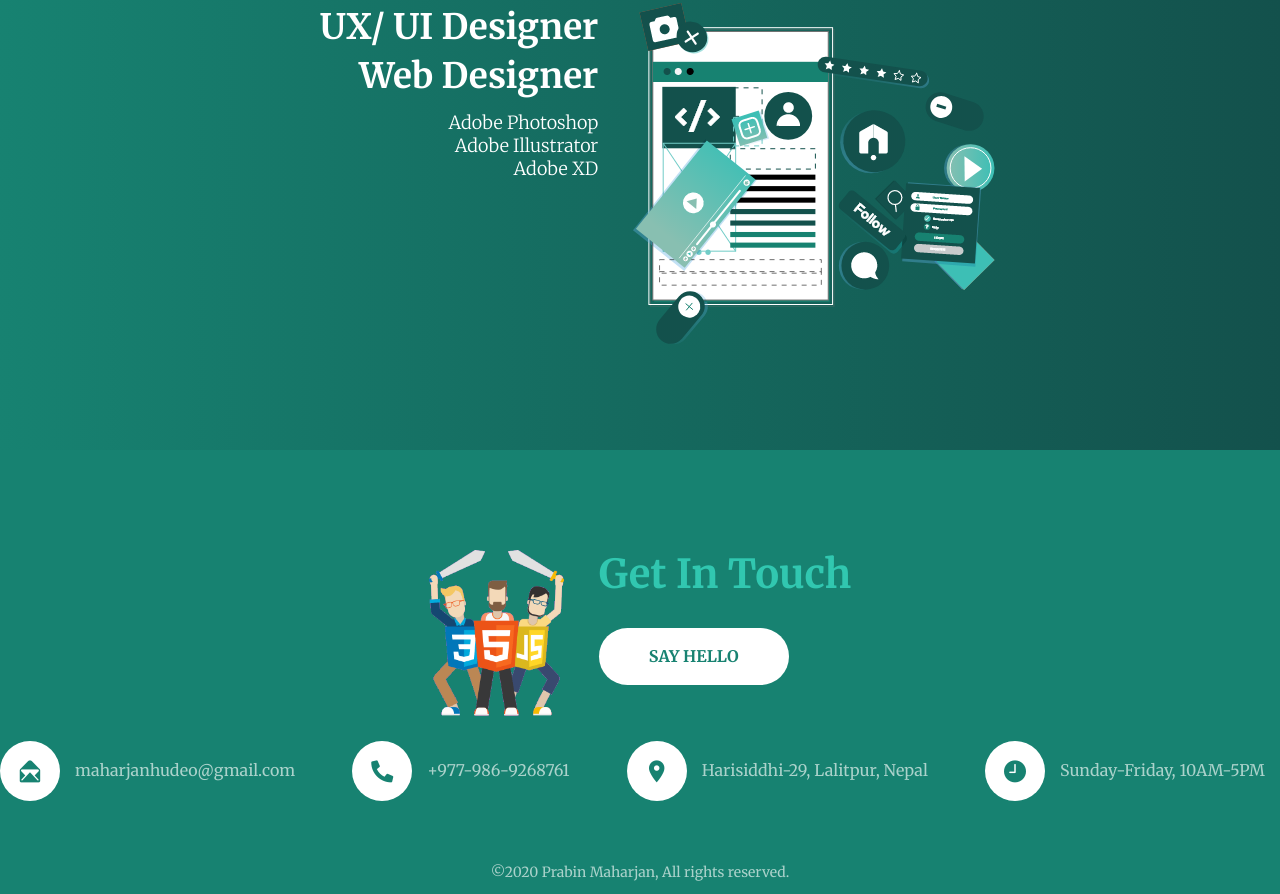
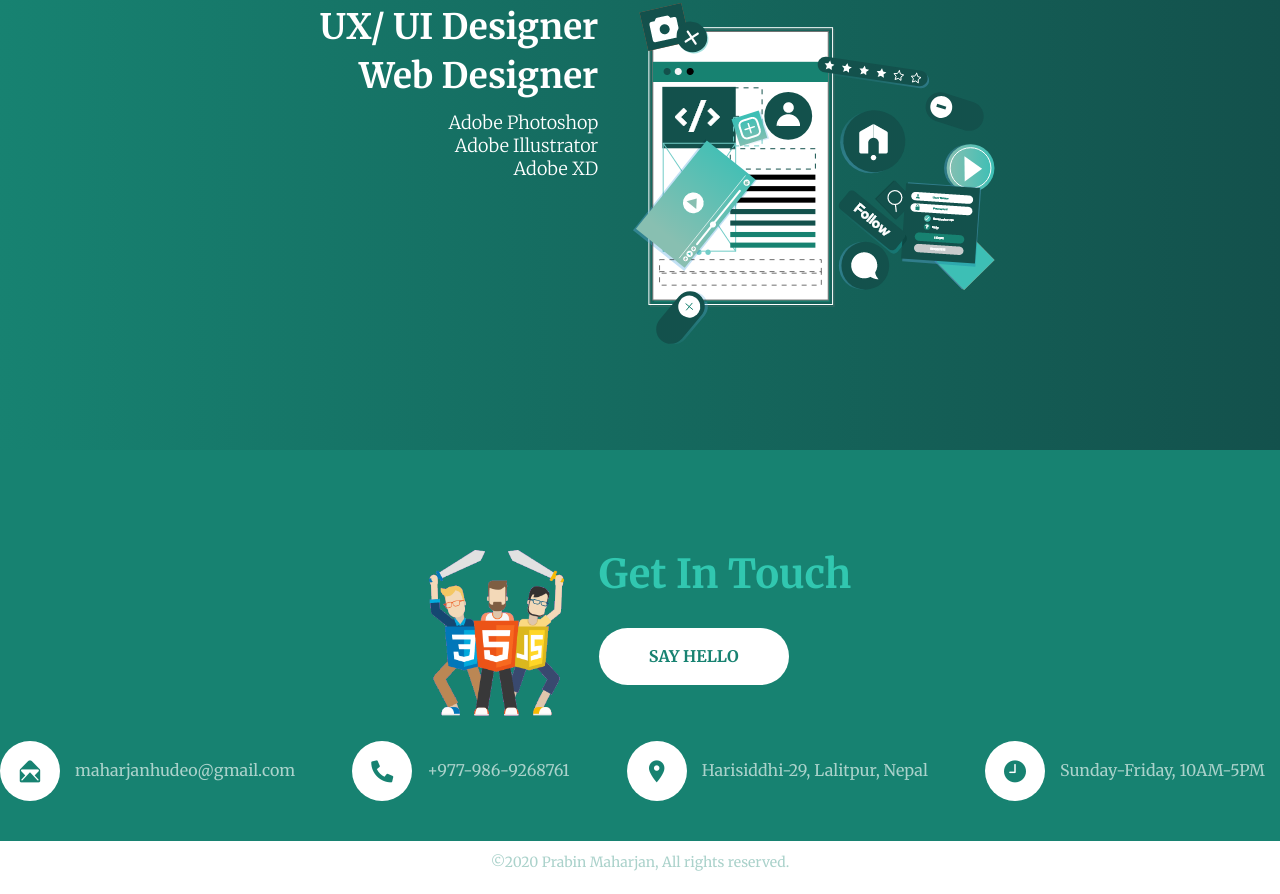
Before and after one commit to hudeopra/Portfolio, a plain HTML site: page index.html in a window 1280 px wide. Shown: the part 4611-5505 px from the top of the page. Drawn offline with Linux system fonts and the light colour scheme; files whose address does not match are found by name.

Commit message:
desktop update

```diff
--- a/index.html
+++ b/index.html
@@ -137,8 +137,7 @@
                 </div>
             </div>
         </section>
-    </main>
-    <footer>
+        <section class="contact">
             <div class="center">
                 <div class="hello">
                     <figure>
@@ -149,7 +148,7 @@
                         <a class="btn btn--animated btn--white" href="mailto: maharjanhudeo@gmail.com">Say Hello</a>
                     </div>
                 </div>
-            <div class="contact">
+                <div class="contact__details">
                     <div class="contact--info">
                         <span class="icon-mail-open"></span>
                         <p class="discription">maharjanhudeo@gmail.com</p>
@@ -167,14 +166,14 @@
                         <p class="discription">Sunday-Friday, 10AM-5PM</p>
                     </div>
                 </div>
-            <div class="copyright">
+            </div>
+        </section>
+    </main>
+    <footer class="copyright">
         <p class="discription">
             ©2020 Prabin Maharjan, All rights reserved.
         </p>
-            </div>
-        </div>
     </footer>
-
     <!-- <span class="icon-underline"></span>
     <span class="icon-behance"></span>
     <span class="icon-dribbble"></span>
--- a/sass/layout/_header.scss
+++ b/sass/layout/_header.scss
@@ -152,9 +152,6 @@ header{
         padding: 0 3.5rem;
     }
 }
-footer{
-    background-color: $secondary-color;
-}
 .hello{
     display: flex;
     justify-content: center;
@@ -165,13 +162,16 @@ footer{
         }
     }
 }
-footer .center{
-    padding-bottom: 0;
-}
 .contact{
-    display: flex;
-    justify-content: space-between;
-    padding: 2rem 0;
+    background-color: $secondary-color;
+    .center{
+        padding-bottom: 2rem;
+    }
+    &__details{
+        display: flex;
+        justify-content: space-between;
+        padding: 2rem 0;
+    }
     &--info{
         display: flex;
         align-items: center;
@@ -197,7 +197,7 @@ footer .center{
         }
     }
 }
-.copyright{
+footer.copyright p{
     text-align: center;
     padding: 1rem 0;
 }
```
Also changed, not shown: sass/style.css, 1 other file. Lines whose indentation alone changed are shown as unchanged.
